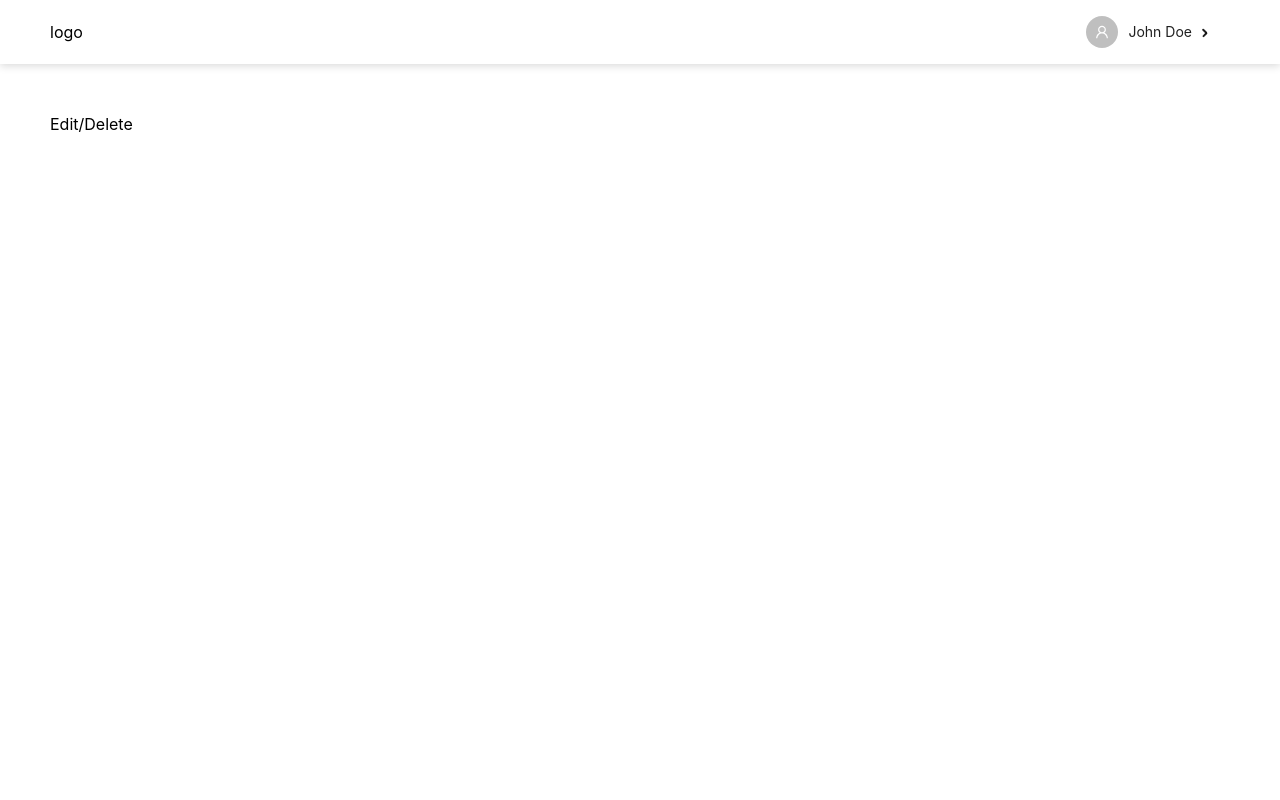
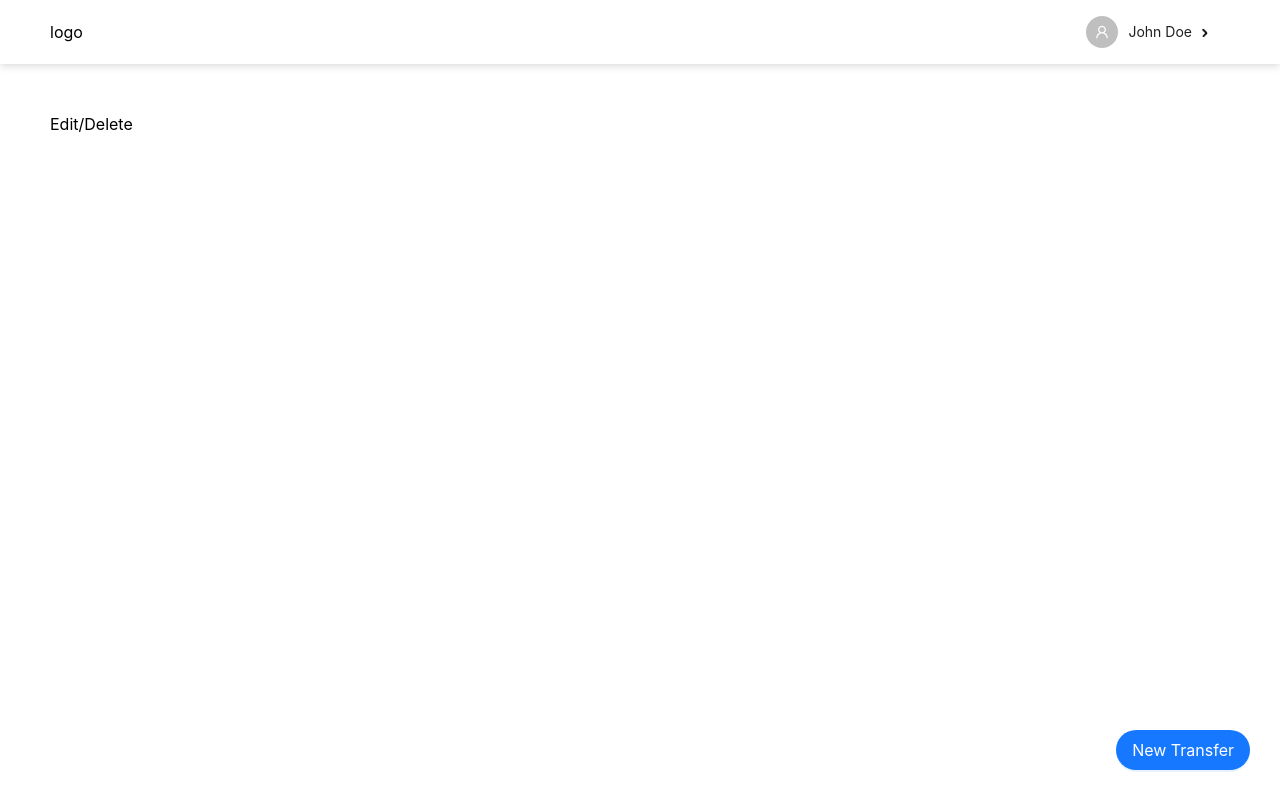
Before and after one commit to emg1990/bank-app, a React (Create React App) app: page /edit-account/1 in a window 1280 px wide. Built offline with nearby package versions, Linux system fonts and the light colour scheme.

Commit message:
Implementing new transfer

```diff
--- a/src/App.tsx
+++ b/src/App.tsx
@@ -3,6 +3,7 @@ import { BrowserRouter as Router, Route, Routes } from 'react-router-dom';
 import Header from './components/Header/Header';
 import styles from './App.module.css';
 import Filler from './components/Filler';
+import NewTransfer from './components/NewTransfer/NewTransfer';
 
 const App: React.FC = () => {
   return (
@@ -11,11 +12,12 @@ const App: React.FC = () => {
       <div className={styles.content}>
         <Routes>
           <Route path="/" element={<>AccountsList</>} />
-          <Route path="/:id" element={<>Account</>}></Route>
+          <Route path="/:id" element={<Filler />} />
           <Route path="/create-account" element={<>Create</>} />
           <Route path="/edit-account/:id" element={<>Edit/Delete</>} />
         </Routes>
       </div>
+      <NewTransfer />
     </Router>
   );
 };
--- /dev/null
+++ b/src/components/NewTransfer/NewTransfer.module.css
@@ -0,0 +1,5 @@
+.button {
+  position: fixed;
+  bottom: 30px;
+  right: 30px;
+}
--- /dev/null
+++ b/src/components/NewTransfer/NewTransfer.tsx
@@ -0,0 +1,29 @@
+import React, { useState } from 'react';
+import NewTransferButton from './NewTransferButton';
+import NewTransferModal from './NewTransferModal';
+
+const NewTransfer: React.FC = () => {
+  const [isModalOpen, setIsModalOpen] = useState(false);
+
+  const openNewTransferModal = () => {
+    setIsModalOpen(true);
+  };
+
+  const closeNewTransferModal = () => {
+    setIsModalOpen(false);
+  };
+
+  const makeTransfer = () => {
+    // Make transfer
+    closeNewTransferModal();
+  }
+
+  return (
+    <>
+      <NewTransferButton openNewTransferModal={openNewTransferModal} />
+      <NewTransferModal open={isModalOpen} onOk={makeTransfer} onCancel={closeNewTransferModal} />
+    </>
+  );
+};
+
+export default NewTransfer;
--- /dev/null
+++ b/src/components/NewTransfer/NewTransferButton.tsx
@@ -0,0 +1,23 @@
+import React from 'react';
+import { Button } from 'antd';
+import styles from './NewTransfer.module.css';
+
+interface NewTransferButtonProps {
+  openNewTransferModal: () => void;
+}
+
+const NewTransferButton: React.FC<NewTransferButtonProps> = ({ openNewTransferModal }) => {
+  return (
+    <Button
+      onClick={openNewTransferModal}
+      className={styles.button}
+      shape="round"
+      type='primary'
+      size="large"
+    >
+      New Transfer
+    </Button>
+  );
+};
+
+export default NewTransferButton;
--- /dev/null
+++ b/src/components/NewTransfer/NewTransferModal.tsx
@@ -0,0 +1,70 @@
+import { Button, Form, Input, Modal, Select } from 'antd';
+import React from 'react';
+
+interface NewTransferModalProps {
+  open: boolean;
+  onOk: () => void;
+  onCancel: () => void;
+}
+
+const NewTransferModal: React.FC<NewTransferModalProps> = ({ open, onOk, onCancel }) => {
+
+  // Mock accounts data
+  const accounts = [
+    {
+      id: '987654321',
+      currency: 'EUR',
+      balance: 2000
+    },
+    {
+      id: '654321987',
+      currency: 'GBP',
+      balance: 1500
+    }
+  ];
+
+  return (
+    <Modal
+      title="Make a transfer"
+      open={open}
+      footer={[
+        <Button key="back" onClick={onCancel}>
+          Cancel
+        </Button>,
+        <Button key="submit" type="primary" onClick={onOk}>
+          Transfer
+        </Button>,
+      ]}
+    >
+      <Form
+        name="fund_transfer_form"
+        onFinish={onOk}
+        layout="vertical"
+      >
+        <Form.Item name="fromAccountId" label="From Account" rules={[{ required: true, message: 'Please select the source account!' }]}>
+          <Select>
+            {accounts.map(account => (
+              <Select.Option key={account.id} value={account.id}>
+                {account.id} - {account.currency} - {account.balance}
+              </Select.Option>
+            ))}
+          </Select>
+        </Form.Item>
+        <Form.Item name="toAccountId" label="To Account" rules={[{ required: true, message: 'Please select the destination account!' }]}>
+          <Select>
+            {accounts.map(account => (
+              <Select.Option key={account.id} value={account.id}>
+                {account.id} - {account.currency} - {account.balance}
+              </Select.Option>
+            ))}
+          </Select>
+        </Form.Item>
+        <Form.Item name="amount" label="Amount" rules={[{ required: true, message: 'Please input the transfer amount!' }]}>
+          <Input type="number" />
+        </Form.Item>
+      </Form>
+    </Modal>
+  );
+};
+
+export default NewTransferModal;;
```
